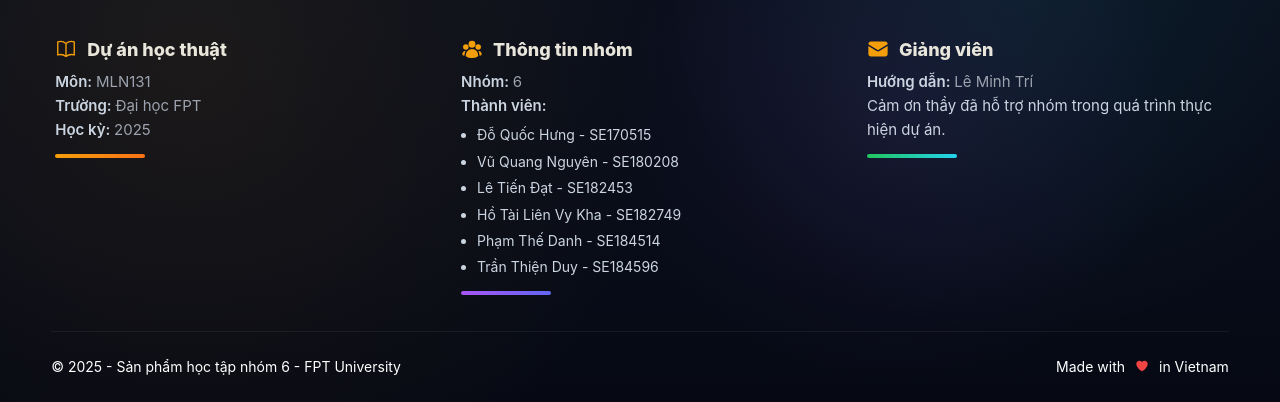
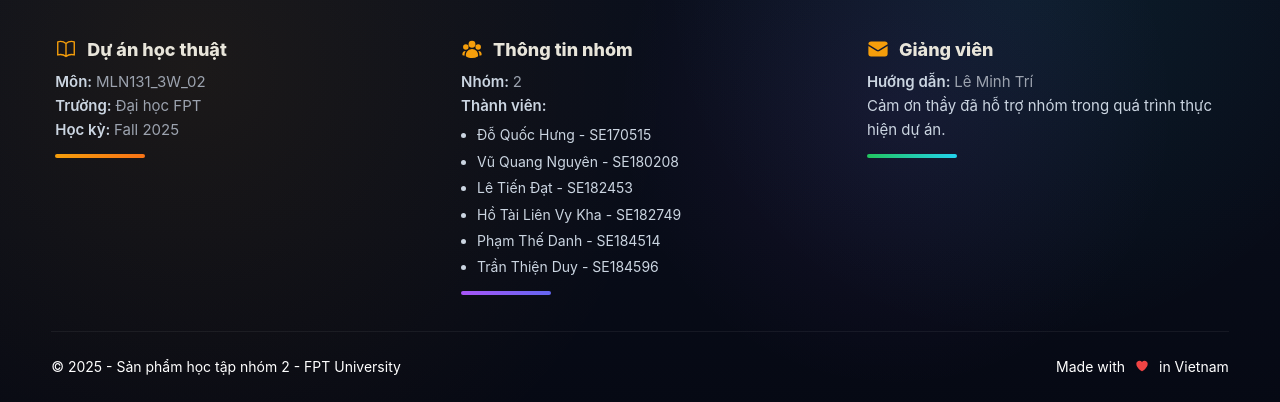
Before and after one commit to ChickenCode-FPT/mln131, a React (Create React App) app: page / in a window 1280 px wide. Shown: the part 1743-2145 px from the top of the page. Built offline with nearby package versions, Linux system fonts and the light colour scheme; no server answers.

Commit message:
Update LessonPage.js

```diff
--- a/src/components/LessonPage.js
+++ b/src/components/LessonPage.js
@@ -197,9 +197,9 @@ export default function LessonPage({ onChange }) {
               <HiIcons.HiOutlineBookOpen className="footer-icon" />
               <h4 className="footer-title">Dự án học thuật</h4>
             </div>
-            <p className="footer-text"><span className="footer-label">Môn: </span>MLN131</p>
+            <p className="footer-text"><span className="footer-label">Môn: </span>MLN131_3W_02</p>
             <p className="footer-text"><span className="footer-label">Trường: </span>Đại học FPT</p>
-            <p className="footer-text"><span className="footer-label">Học kỳ: </span>2025</p>
+            <p className="footer-text"><span className="footer-label">Học kỳ: </span>Fall 2025</p>
             <div className="footer-accent accent-red" />
           </div>
 
@@ -208,7 +208,7 @@ export default function LessonPage({ onChange }) {
               <HiIcons.HiUserGroup className="footer-icon" />
               <h4 className="footer-title">Thông tin nhóm</h4>
             </div>
-            <p className="footer-text"><span className="footer-label">Nhóm: </span>6</p>
+            <p className="footer-text"><span className="footer-label">Nhóm: </span>2</p>
             <p className="footer-text"><span className="footer-label">Thành viên: </span></p>
             <ul className="footer-list">
               <li>Đỗ Quốc Hưng - SE170515</li>
@@ -232,7 +232,7 @@ export default function LessonPage({ onChange }) {
           </div>
         </div>
         <div className="footer-bottom">
-          <p className="footer-copyright">© 2025 - Sản phẩm học tập nhóm 6 - FPT University</p>
+          <p className="footer-copyright">© 2025 - Sản phẩm học tập nhóm 2 - FPT University</p>
           <p className="footer-made">Made with <HiIcons.HiHeart className="inline-icon" /> in Vietnam</p>
         </div>
       </footer>
```
